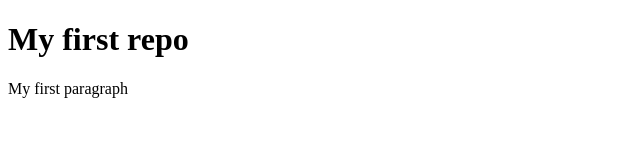
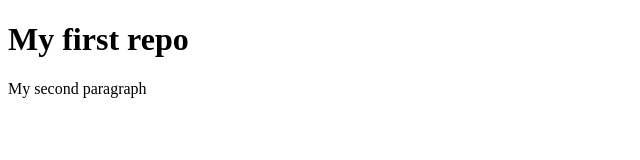
Before and after one commit to Francisco-araujo23/First-Repo, a plain HTML site: page index.html in a window 1280 px wide. Shown: the full height of the page, 0-640 px from the left. Drawn offline with Linux system fonts and the light colour scheme.

Commit message:
My second commit

```diff
--- a/index.html
+++ b/index.html
@@ -8,6 +8,6 @@
   <body>
     <h1>My first repo</h1>
 
-    <p>My first paragraph</p>
+    <p>My second paragraph</p>
   </body>
 </html>
```
